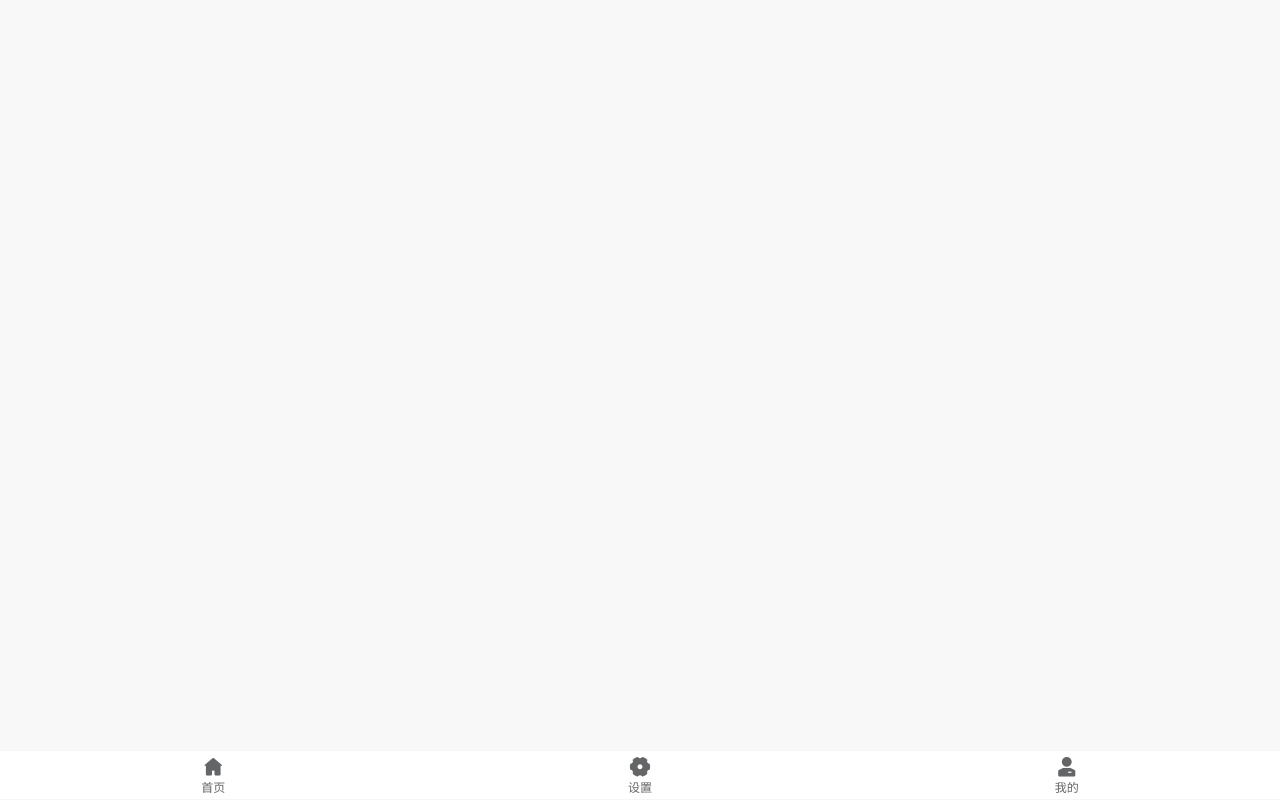
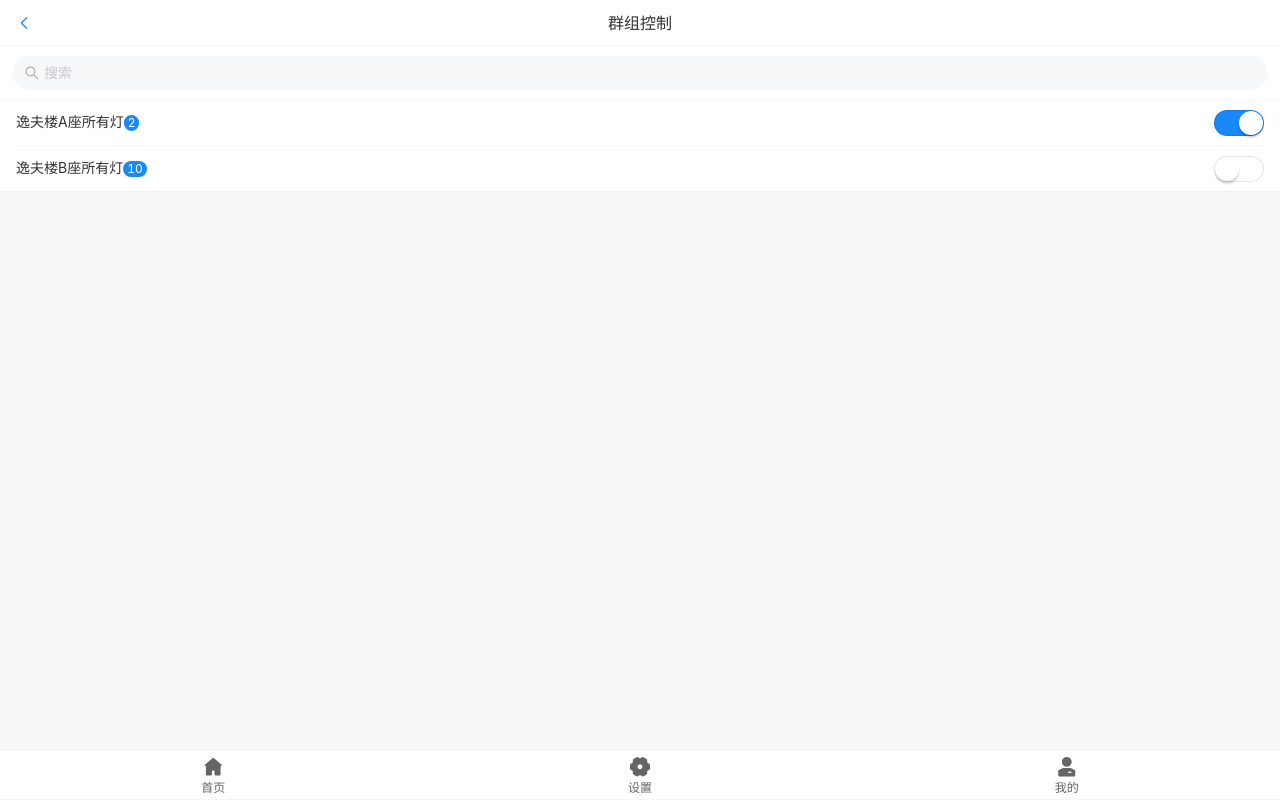
Before and after one commit to gw850402/hello-world, a Vue app: page /#/groupControl in a window 1280 px wide. Built offline with nearby package versions, Linux system fonts and the light colour scheme.

Commit message:
添加群组控制

```diff
--- a/src/components/Home.vue
+++ b/src/components/Home.vue
@@ -7,7 +7,7 @@
           <van-icon class-prefix="my-icon" name="deng-kai" color="#1296db" size="48"/>
         </template>
       </van-grid-item>
-      <van-grid-item text="群组控制">
+      <van-grid-item text="群组控制" to="/groupControl">
         <template v-slot:icon>
           <van-icon class-prefix="my-icon" name="shebei" color="#1296db" size="48"/>
         </template>
--- /dev/null
+++ b/src/components/com_home/GroupControl.vue
@@ -0,0 +1,93 @@
+<template>
+  <div>
+    <van-nav-bar :border="true" title="群组控制" left-arrow @click-left="onClickNavBarLeft"></van-nav-bar>
+    <van-search placeholder="搜索" shape="round" :maxlength="50" v-model="searchValue" @search="onSearchGroupControl"/>
+    <van-list v-model="loading" :finished="finished" finished-text="" @load="onGroupControlListLoad">
+      <van-cell-group >
+        <van-swipe-cell v-for="group in deviceGroupList" :key="group.num">
+          <van-cell :border="true">
+            <template v-slot:title>
+              <span>{{group.title}}</span>
+              <van-tag round type="primary">{{group.number}}</van-tag>
+            </template>
+            <template v-slot:right-icon>
+              <van-switch slot="right-icon" size="24px" v-model="group.state" @change="groupSwitchChange"/>
+            </template>
+          </van-cell>
+          <template slot="right">
+            <van-button square type="primary" text="修改"/>
+            <van-button square type="danger" text="删除" />
+          </template>
+        </van-swipe-cell>
+      </van-cell-group >
+    </van-list>
+  </div>
+</template>
+
+<script>
+import { NavBar } from 'vant';
+import { Search } from 'vant';
+import { List } from 'vant';
+import { SwipeCell } from 'vant';
+import { Cell, CellGroup } from 'vant';
+import { Button } from 'vant';
+import { Icon } from 'vant';
+import { Tag } from 'vant';
+import { Switch } from 'vant';
+
+export default {
+  name: 'SingleLight',
+  components: {
+    [NavBar.name]: NavBar,
+    [Search.name]: Search,
+    [List.name]: List,
+    [SwipeCell.name]: SwipeCell,
+    [Cell.name]: Cell,
+    [CellGroup.name]: CellGroup,
+    [Button.name]: Button,
+    [Icon.name]: Icon,
+    [Tag.name]: Tag,
+    [Switch.name]: Switch
+  },
+  data () {
+    return {
+      msg: "我是GroupControl 组件",
+      searchValue:'',
+      loading:false,
+      finished:true,
+      deviceGroupList:[
+        {
+          num:1,
+          title:"逸夫楼A座所有灯",
+          number:2,
+          state:true
+        },
+        {
+          num:2,
+          title:"逸夫楼B座所有灯",
+          number:10,
+          state:false
+        }
+      ],
+    }
+  },
+  methods:{
+    onClickNavBarLeft:function(){
+      // 点击回退的时候当做地址回退
+      this.$router.go(-1);
+    },
+    onSearchGroupControl:function(){
+
+    },
+    onGroupControlListLoad:function(){
+
+    },
+    groupSwitchChange:function(){
+
+    }
+  }
+}
+</script>
+
+<style>
+</style>
--- a/src/router.js
+++ b/src/router.js
@@ -6,8 +6,10 @@ import home from "./components/Home.vue";
 import setting from "./components/Setting.vue";
 import clientUser from "./components/ClientUser.vue";
 import singleLight from "./components/com_home/SingleLight.vue";
+import groupControl from "./components/com_home/GroupControl.vue";
 import comPort from "./components/com_setting/ComPort.vue";
 import userMessage from "./components/client_user/UserMessage.vue";
+
 
 // 要告诉 vue 使用 vueRouter
 Vue.use(VueRouter);
@@ -30,6 +32,10 @@ const routes = [
     component: singleLight
   },
   {
+    path:"/groupControl",
+    component: groupControl
+  },
+  {
     path:"/setting/comPort",
     component: comPort
   },
```
